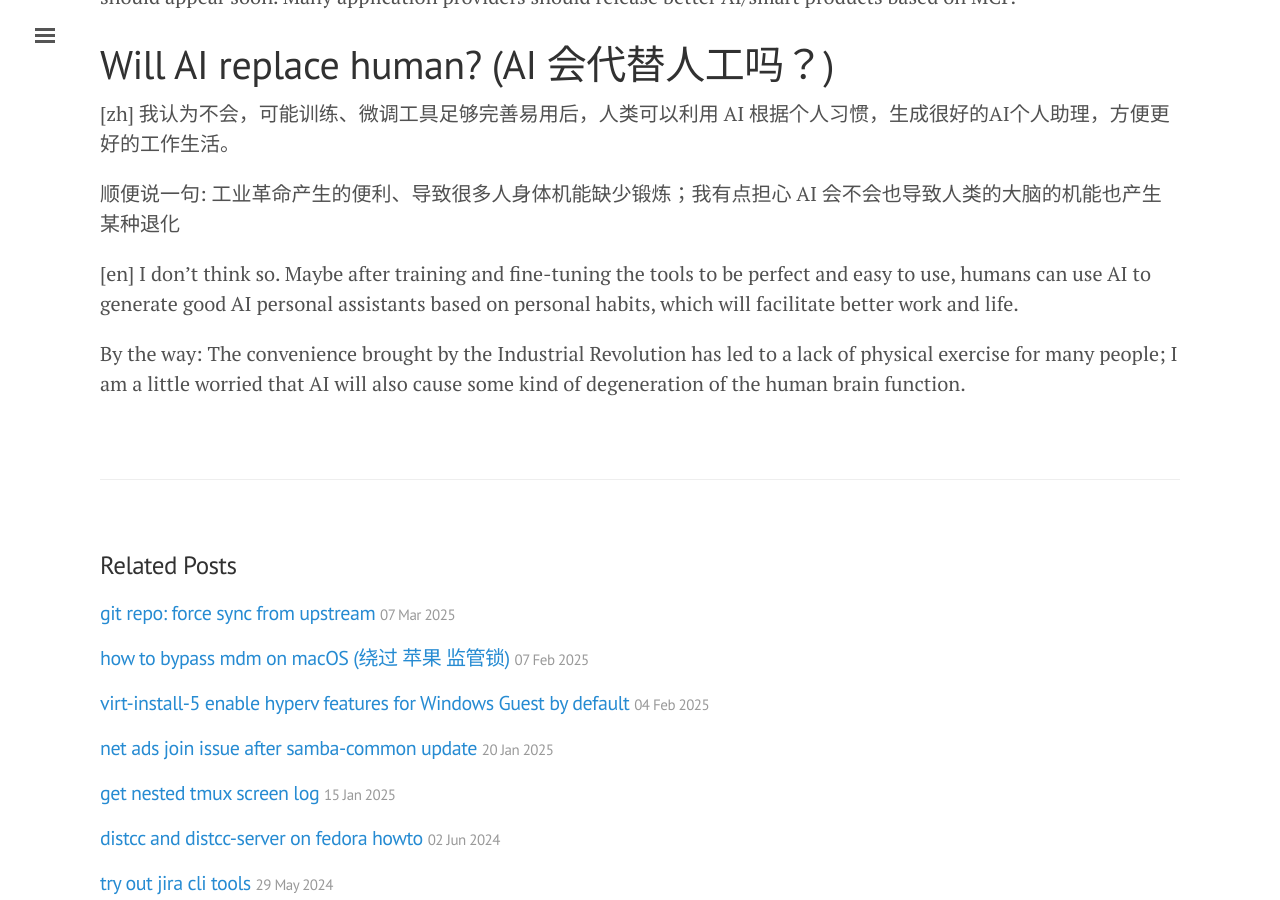
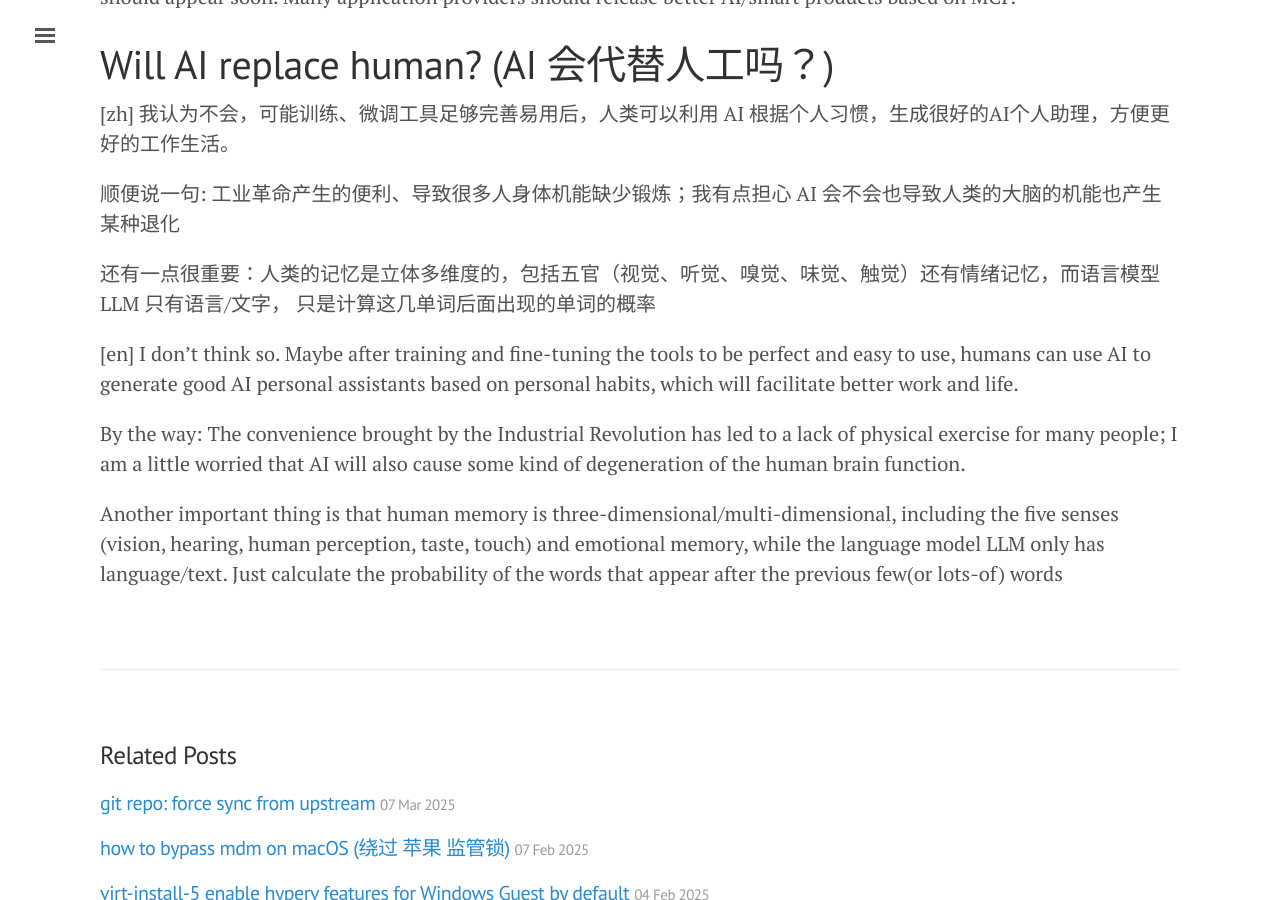
Before and after one commit to tcler/tcler.github.io, a Jekyll site: the page built from _posts/2025-05-22-experience-using-ollama-and-large-language-models.md, in a window 1280 px wide and 900 px high, scrolled down 2766 px. Built offline with Jekyll 4.4.1, drawn with Linux system fonts in a browser that asks for light colours; some of the changed text lies outside the part shown.

Commit message:
post/2025-05-22-experience: update
Signed-off-by: Jianhong Yin <yin-jianhong@163.com>

```diff
--- a/_posts/2025-05-22-experience-using-ollama-and-large-language-models.md
+++ b/_posts/2025-05-22-experience-using-ollama-and-large-language-models.md
@@ -55,7 +55,7 @@ ollama run $the-model-name-get-from-ollama-ls   #if the model has not been local
 而是找一个它能找到的相关性最大的结果 给提问者。
 
 也许经过不断的与用户对话学习、微调 能达到很好的效果，，但是本地训练对硬件要求比较高，我目前还没有尝试对模型进行微调，
-等实践过后，再补充相关内容
+等实践过后，再补充相关内容。
 
 [en] For reasoning problems, the output/feedback of the large model is indeed amazing; including some code generation with strong certainty, the effect is also good.
 
@@ -87,8 +87,14 @@ Many application providers should release better AI/smart products based on MCP.
 
 顺便说一句: 工业革命产生的便利、导致很多人身体机能缺少锻炼；我有点担心 AI 会不会也导致人类的大脑的机能也产生某种退化
 
+还有一点很重要：人类的记忆是立体多维度的，包括五官（视觉、听觉、嗅觉、味觉、触觉）还有情绪记忆，而语言模型LLM 只有语言/文字，
+只是计算这几单词后面出现的单词的概率
+
 [en] I don’t think so. Maybe after training and fine-tuning the tools to be perfect and easy to use,
 humans can use AI to generate good AI personal assistants based on personal habits, which will facilitate better work and life.
 
 By the way: The convenience brought by the Industrial Revolution has led to a lack of physical exercise for many people;
 I am a little worried that AI will also cause some kind of degeneration of the human brain function.
+
+Another important thing is that human memory is three-dimensional/multi-dimensional, including the five senses (vision, hearing, human perception, taste, touch) and emotional memory,
+while the language model LLM only has language/text. Just calculate the probability of the words that appear after the previous few(or lots-of) words
```
